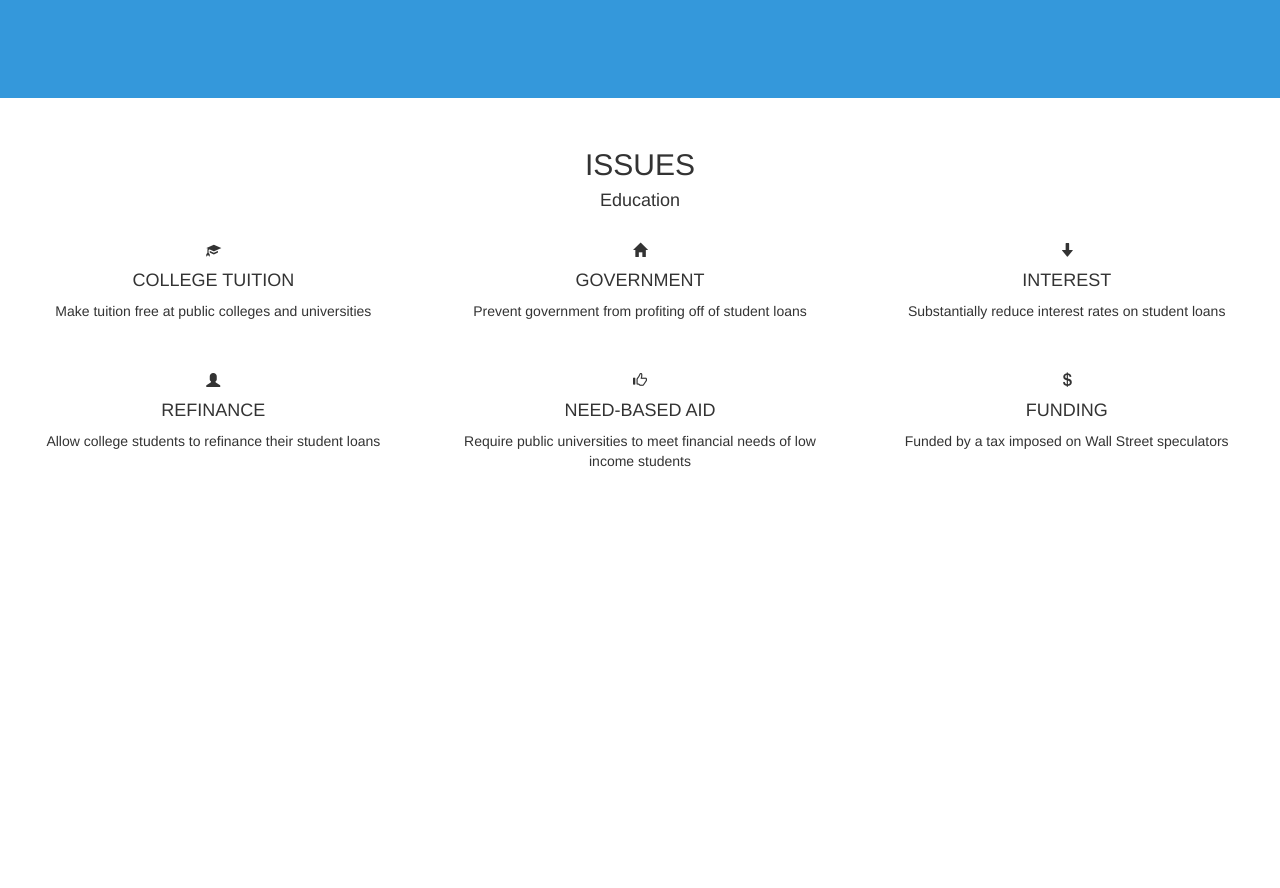
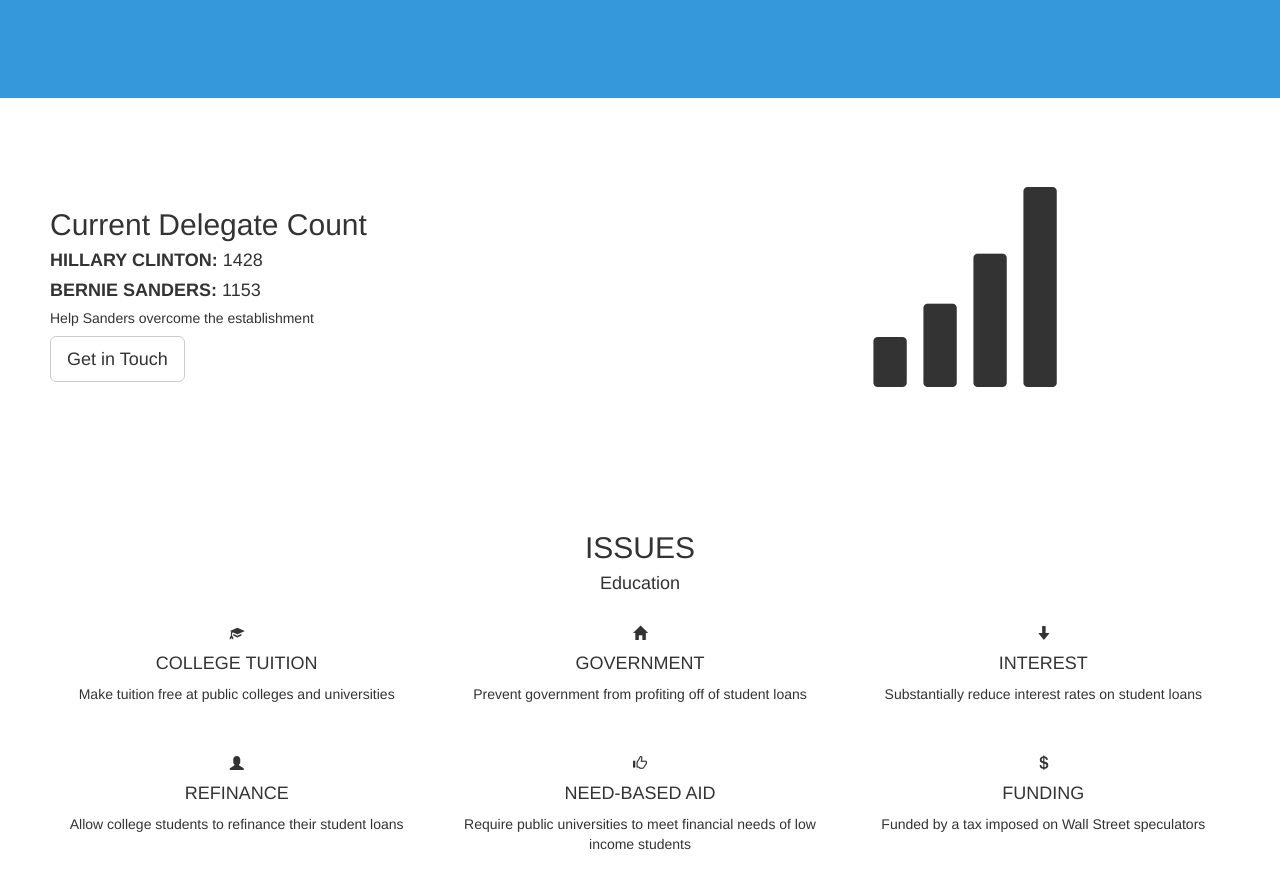
Before and after one commit to krchrlt/purdue_for_bernie, a website: page public/index.html in a window 1280 px wide. Shown: the part 620-1508 px from the top of the page. Before the commit the page ends 1101 px from the top, so only its background shows below. Drawn offline with nearby package versions, Linux system fonts and the light colour scheme.

Commit message:
Added Delegate Container

```diff
--- a/public/index.html
+++ b/public/index.html
@@ -20,6 +20,23 @@
         <button type="button" class="btn btn-danger">Subscribe</button>
       </form>
   </div>
+
+  <!--Delegate Container-->
+    <div class="container-fluid">
+        <div class="row">
+            <div class="col-sm-8">
+                <h2>Current Delegate Count</h2>
+                <h4><strong>HILLARY CLINTON:</strong> 1428</h4>
+                <h4><strong>BERNIE SANDERS:</strong> 1153</h4>
+                <h5>Help Sanders overcome the establishment</h5>
+                <button class="btn btn-default btn-lg">Get in Touch</button>
+            </div>
+            <div class="col-sm-4">
+                <span class="glyphicon glyphicon-signal logo"></span>
+            </div>
+        </div>
+    </div>
+    <!--Delegate Container Ends-->
 
 <!--Services Container-->
 	<div class="container-fluid text-center">
--- a/public/stylesheets/style.css
+++ b/public/stylesheets/style.css
@@ -6,3 +6,17 @@
     color: #ffffff;
     padding: 270px 25px;
 }
+
+.container-fluid {
+    padding: 60px 50px;
+}
+
+.logo {
+    font-size: 200px;
+}
+@media screen and (max-width: 768px) {
+    .col-sm-4 {
+        text-align: center;
+        margin: 25px 0;
+    }
+}
```
